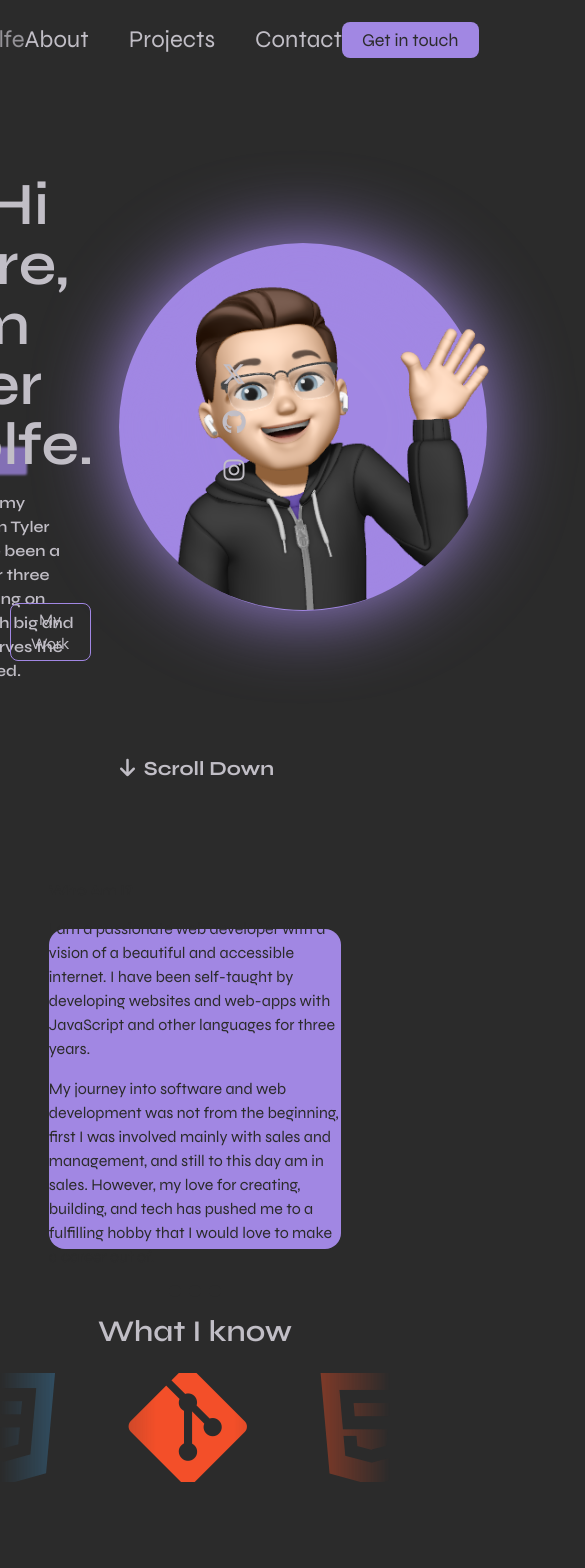
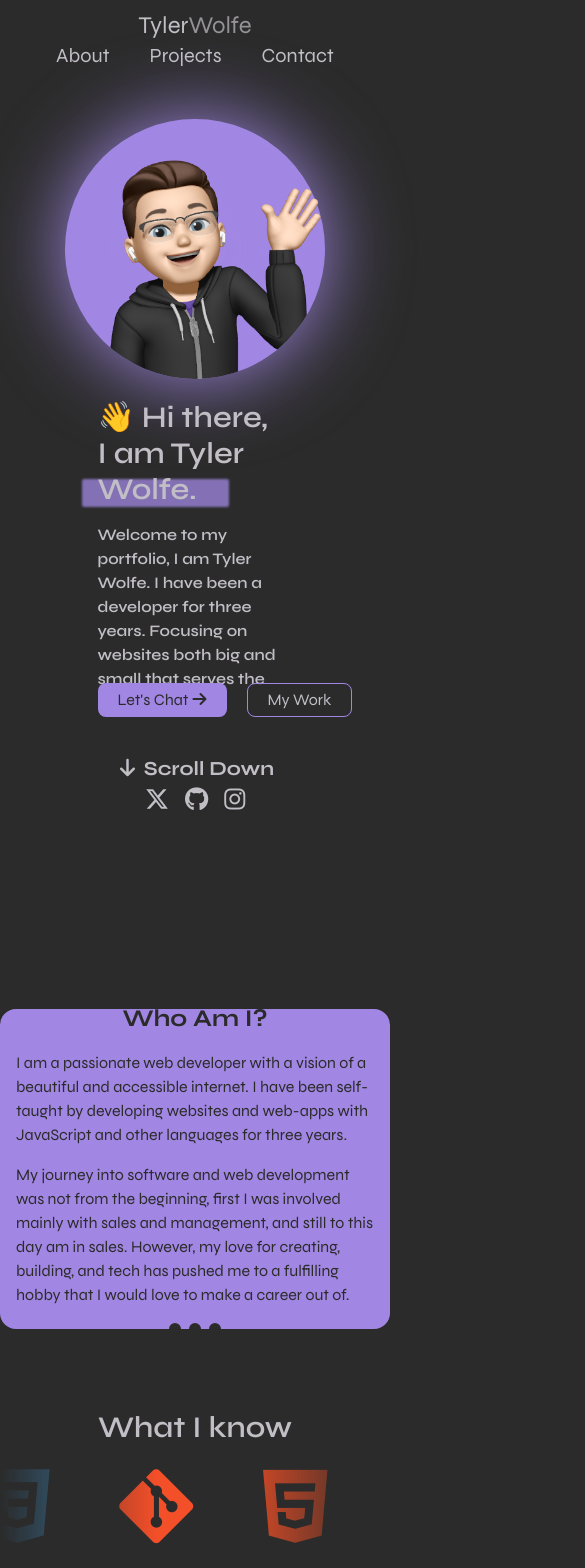
Before and after one commit to JustSomeGuyy/MyPortfoilo, a SvelteKit app: page / in a window 390 px wide. Shown: the top 1568 px of the page, 585 px wide, since content can reach past the window. Built offline with nearby package versions, Linux system fonts and the light colour scheme; some icons are missing.

Commit message:
Redsigned responsive design for layout.

```diff
--- a/src/components/About.svelte
+++ b/src/components/About.svelte
@@ -4,13 +4,13 @@
 
 <section
 	id="about"
-	class="flex flex-col justify-center content-center items-center gap-16 h-screen my-auto snap-mandatory snap-start"
+	class="flex flex-col justify-center content-center items-center gap-16 h-screen snap-mandatory snap-start my-12 md:my-0"
 >
 	<div
-		class="flex flex-col bg-purple text-darkGrey rounded-2xl w-9/12 h-80 justify-center sm:px-8 md:px-20 gap-4"
+		class="flex flex-col bg-purple text-darkGrey rounded-2xl w-full md:w-9/12 h-80 justify-center p-4 md:px-20 gap-4"
 	>
 		<div class="flex flex-col justify-start content-center gap-4">
-			<h2 class="sm:text-2xl md:text-3xl lg:text-5xl font-bold">Who Am I?</h2>
+			<h2 class="text-center text-2xl md:text-3xl lg:text-5xl font-bold">Who Am I?</h2>
 			<p class="text-base">
 				I am a passionate web developer with a vision of a beautiful and accessible internet. I have
 				been self-taught by developing websites and web-apps with JavaScript and other languages for
--- a/src/components/CTAs.svelte
+++ b/src/components/CTAs.svelte
@@ -1,11 +1,11 @@
 <div class="w-full flex flex-row justify-start gap-5">
 	<button class="py-1 px-5 rounded-lg bg-purple hover:bg-hoverColor">
-		<a href="#contact" class="text-darkGrey text-center flex justify-center items-center text-base gap-1"
+		<a href="#contact" class="text-darkGrey text-center flex justify-center items-center text-base gap-1 text-nowrap"
 			>Let's Chat <span class="text-base"><i class="fa fa-arrow-right"></i></span></a
 		>
 	</button>
 	<button
-		class="py-1 px-5 border rounded-lg border-purple text-textColour text-base hover:text-purple"
+		class="py-1 px-5 border rounded-lg border-purple text-textColour text-base hover:text-purple text-nowrap"
 	>
 		<a href="#projects">My Work</a>
 	</button>
--- a/src/components/Contact.svelte
+++ b/src/components/Contact.svelte
@@ -6,7 +6,7 @@
 	class="flex flex-row h-screen min-w-52 w-full justify-center content-center gap-36 relative snap-mandatory snap-end"
 >
 	<div class="flex flex-col gap-14 items-center justify-center">
-		<h2 class="font-semibold text-5xl relative">
+		<h2 class="font-semibold text-3xl md:text-5xl relative">
 			Lets Work Together
 			<!-- Heading skew -->
 			<span
@@ -17,15 +17,15 @@
 			<p>Send me a message and let's chat and work together!</p>
 			<!-- Name input skew -->
 			<span
-				class="-z-10 rounded-sm w-5/12 h-7 bg-purple absolute top-28 -left-2 opacity-70 blur-[1px]"
+				class="-z-10 hidden sm:block rounded-sm w-5/12 h-7 bg-purple absolute top-28 -left-2 opacity-70 blur-[1px]"
 			></span>
 			<!-- Email input skew -->
 			<span
-				class="-z-10 rounded-sm w-5/12 h-7 bg-purple absolute top-28 right-5 opacity-70 blur-[1px]"
+				class="-z-10 hidden sm:block rounded-sm w-5/12 h-7 bg-purple absolute top-28 right-5 opacity-70 blur-[1px]"
 			></span>
 			<!-- Textarea skew -->
 			<span
-				class="-z-10 rounded-sm w-6/12 h-7 bg-purple absolute top-46 -left-2 opacity-70 blur-[1px]"
+				class="-z-10 hidden sm:block rounded-sm w-6/12 h-7 bg-purple absolute top-46 -left-2 opacity-70 blur-[1px]"
 			></span>
 			<!-- Contact Form -->
 			<form
@@ -35,16 +35,16 @@
 				method="post"
 				enctype="text/plain"
 			>
-				<div class="flex flex-row gap-14">
+				<div class="flex w-full flex-col md:flex-row gap-14">
 					<input
-						class="input h-12 p-2 w-64 max-w-72 font-semibold text-base"
+						class="input h-12 p-2 md:w-64 md:max-w-72 font-semibold text-base"
 						type="text"
 						name="Name"
 						id="nameInput"
 						placeholder="Name"
 					/>
 					<input
-						class="input h-12 p-2 w-64 max-w-72 font-semibold text-base"
+						class="input h-12 p-2 md:w-64 md:max-w-72 font-semibold text-base"
 						type="email"
 						name="Email"
 						id="emailInput"
@@ -63,7 +63,7 @@
 			</form>
 		</div>
 	</div>
-	<div class="relative top-36 sm:hidden md:block">
+	<div class="relative top-36 hidden lg:block">
 		<img
 			id="contactImage"
 			class=" size-80 sm:size-20 md:size-60 lg:size-80 rounded-b-full"
--- a/src/components/Footer.svelte
+++ b/src/components/Footer.svelte
@@ -15,7 +15,7 @@
 
 		<!-- Nav menu -->
 		<nav
-			class="flex flex-row no-wrap justify-center content-center items-center gap-10 text-2xl w-full"
+			class="flex flex-row no-wrap justify-center content-center items-center gap-10 text-xl w-full"
 		>
 			<a href="#about" class="hover:text-purple">About</a>
 			<a href="#projects" class="hover:text-purple">Projects</a>
@@ -25,12 +25,12 @@
 		<!--  -->
 		<a
 			href="#header"
-			class="rounded-full size-8 bg-textColor text-darkGrey border-darkGrey border-solid flex justify-center content-center items-center text-lg z-50 h-fill"
+			class="hidden rounded-full size-8 bg-textColor text-darkGrey border-darkGrey border-solid md:flex justify-center content-center items-center text-lg z-50 h-fill"
 		>
 			<i class="fa fa-arrow-up"></i>
 		</a>
 	</div>
-	<div class="text-center font-normal mt-4">
+	<div class="text-center font-normal text-lg mt-4">
 		<p>Copyright &copy; 2024 Tyler Wojciechowski Wolfe</p>
 	</div>
 </footer>
--- a/src/components/Header.svelte
+++ b/src/components/Header.svelte
@@ -1,16 +1,16 @@
 <header
 	id="header"
-	class="flex justify-center content-between items-center w-full mx-auto flex-row no-wrap min-h-20"
+	class="flex flex-col justify-center content-between items-center w-full mx-auto md:flex-row no-wrap min-h-20"
 >
 	<h1 class=" flex justify-center items-center text-center text-2xl">
 		Tyler<span class="opacity-70">Wolfe</span>
 	</h1>
-	<nav class="flex flex-row no-wrap justify-center items-center gap-10 text-2xl w-full">
+	<nav class="flex flex-row no-wrap justify-center items-center gap-10 text-xl md:text-2xl w-full">
 		<a href="#about" class="hover:text-purple">About</a>
 		<a href="#projects" class="hover:text-purple">Projects</a>
 		<a href="#contact" class="hover:text-purple">Contact</a>
 	</nav>
-	<a href="#contact" class="text-lg py-1 px-5 bg-purple rounded-lg text-nowrap hover:bg-hoverColor">
+	<a href="#contact" class="hidden md:block text-lg py-1 px-5 bg-purple rounded-lg text-nowrap hover:bg-hoverColor">
 		<p class="text-darkGrey">Get in touch</p>
 	</a>
 </header>
--- a/src/components/Hero.svelte
+++ b/src/components/Hero.svelte
@@ -3,26 +3,26 @@
 </script>
 
 <section
-	class="flex flex-row justify-center content-center items-center size-full gap-5 min-h-[80dvh] sm:flex-col-reverse xsm:size-full md:flex-row"
+	class="flex justify-center content-center items-center size-full gap-5 min-h-[80dvh] flex-col-reverse md:flex-row"
 >
 	<div class="flex flex-col content-center text-start max-w-lg w-1/2 gap-4">
-		<h2 class="text-6xl font-semibold relative z-0 size-full">
+		<h2 class="text-3xl md:text-6xl font-semibold relative z-0 size-full">
 			&#128075; Hi there, <br />
 			I am Tyler Wolfe.
 			<span
 				class="-z-10 rounded-sm w-9/12 h-7 bg-purple absolute right-16 bottom-0 opacity-75 blur-[1px]"
 			></span>
 		</h2>
-		<p class="text-base font-semibold h-24">
+		<p class="text-base font-semibold h-24 mb-12 md:mb-0">
 			Welcome to my portfolio, I am Tyler Wolfe. I have been a developer for three years. Focusing
 			on websites both big and small that serves the needs required.
 		</p>
 		<CtAs />
 	</div>
 	<div>
-		<div class="size-96 flex justify-center items-center relative rounded-full">
-			<img src="assets/hello.png" alt="" class="rounded-b-full z-1" />
-			<span class="-z-10 size-[23rem] rounded-full bg-purple absolute -bottom-[1px]">
+		<div class=" md:size-96 flex justify-center items-center relative rounded-full">
+			<img src="assets/hello.png" alt="" class="rounded-b-full z-1 size-2/3 md:h-full md:w-full" />
+			<span class="-z-10 h-full w-2/3 md:size-[23rem] rounded-full bg-purple absolute md:-bottom-[1px]">
 				<span class="-z-20 size-full blur-2xl rounded-full bg-purple absolute bottom-0"> </span>
 			</span>
 		</div>
--- a/src/components/Languages.svelte
+++ b/src/components/Languages.svelte
@@ -10,7 +10,7 @@
 		>
 			{#each languages as { name, icon }}
 				<li>
-					<i id={name} class="{icon} text-[120px]"></i>
+					<i id={name} class="{icon} text-[75px] md:text-[120px]"></i>
 				</li>
 			{/each}
 		</ul>
@@ -20,7 +20,7 @@
 		>
 			{#each languages as { name, icon }}
 				<li>
-					<i id={name} class="{icon} text-[120px]"></i>
+					<i id={name} class="{icon} text-[75px] md:text-[120px]"></i>
 				</li>
 			{/each}
 		</ul>
--- a/src/components/ProjectCard.svelte
+++ b/src/components/ProjectCard.svelte
@@ -6,20 +6,17 @@
 
 <div
 	id={index}
-	class={'flex min-w-1/2 w-11/12 gap-12 items-center ' +
-		(left
-			? index % 2 === 0
-				? 'flex-row flex-start'
-				: ''
-			: index % 2 === 1
-				? 'flex-end flex-row-reverse'
-				: '')}
+	class={`flex flex-col min-w-1/2 w-11/12 gap-12 items-center md:flex-row ${
+		left
+			? (index % 2 === 0 ? 'md:flex-row md:flex-start' : '')
+			: (index % 2 === 1 ? 'md:flex-row-reverse md:flex-end' : '')
+	}`}
 >
 	<div class="relative bg-darkGrey rounded-2xl object-fill flex items-center justify-center">
 		<img src={project.source} alt="" class=" max-h-80 rounded-2xl object-fill"/>
 		<span class="-z-10 size-full blur-md bg-purple absolute bottom-0"></span>
 	</div>
-	<div class="flex flex-col justify-center gap-6 w-5/12">
+	<div class="flex flex-col justify-center gap-6 md:w-5/12">
 		<div class="flex flex-col gap-3">
 			<h3 class=" text-3xl font-semibold">
 				<a href={project.link} class="hover:text-purple">{project.name}</a>
--- a/src/components/Projects.svelte
+++ b/src/components/Projects.svelte
@@ -8,9 +8,9 @@
 
 <section
 	id="projects"
-	class="my-8 flex flex-col justify-center items-center gap-20 min-h-full h-screen snap-proximity snap-y snap-start"
+	class="my-28 flex flex-col justify-center items-center gap-20 min-h-full h-screen snap-proximity snap-y snap-start"
 >
-	<h2 class="relative text-5xl font-bold">
+	<h2 class="relative text-3xl md:text-5xl font-bold">
 		Concepts I have made
 		<span
 			class="-z-10 rounded-sm w-5/6 h-7 bg-purple absolute right-10 -bottom-1 opacity-75 blur-[1px]"
--- a/src/components/Socials.svelte
+++ b/src/components/Socials.svelte
@@ -1,5 +1,5 @@
 <div
-	class="flex flex-col justify-center items-center fixed gap-4 inset-y-0 right-36 z-50 drop-shadow-sm h-screen"
+	class="flex lg:flex-col justify-center items-center lg:fixed gap-4 inset-y-0 right-36 z-50 drop-shadow-sm lg:h-screen"
 >
 	<a href="https://x.com/Tyler_Wolfiee"
 		><i class="fa-brands fa-x-twitter text-2xl hover:text-purple hover:scale-110"></i></a
--- a/src/lib/data/projects.ts
+++ b/src/lib/data/projects.ts
@@ -5,7 +5,7 @@ let projects = [
 		link: 'https://swoley-moley-eight.vercel.app/',
 		description:
 			"This was a project done through freeCodeCamp which allowed me to further understand Svelte, Sveltekit, and Tailwindcss which in turn allowed me to create my portfolio using the same tech stack.",
-		languages: ['Svelte', 'SvelteKit', 'TailwindCSS', 'JavaScript']
+		languages: ['Svelte', 'SvelteKit', 'TailwindCSS', 'TypeScript']
 	},
 	{
 		name: 'ClearSky',
--- a/src/routes/+page.svelte
+++ b/src/routes/+page.svelte
@@ -7,8 +7,8 @@
 </script>
 
 <main class="relative snap-always snap-y">
+	<Hero />
 	<Socials />
-	<Hero />
 	<About />
 	<Projects />
 	<Contact />
```
